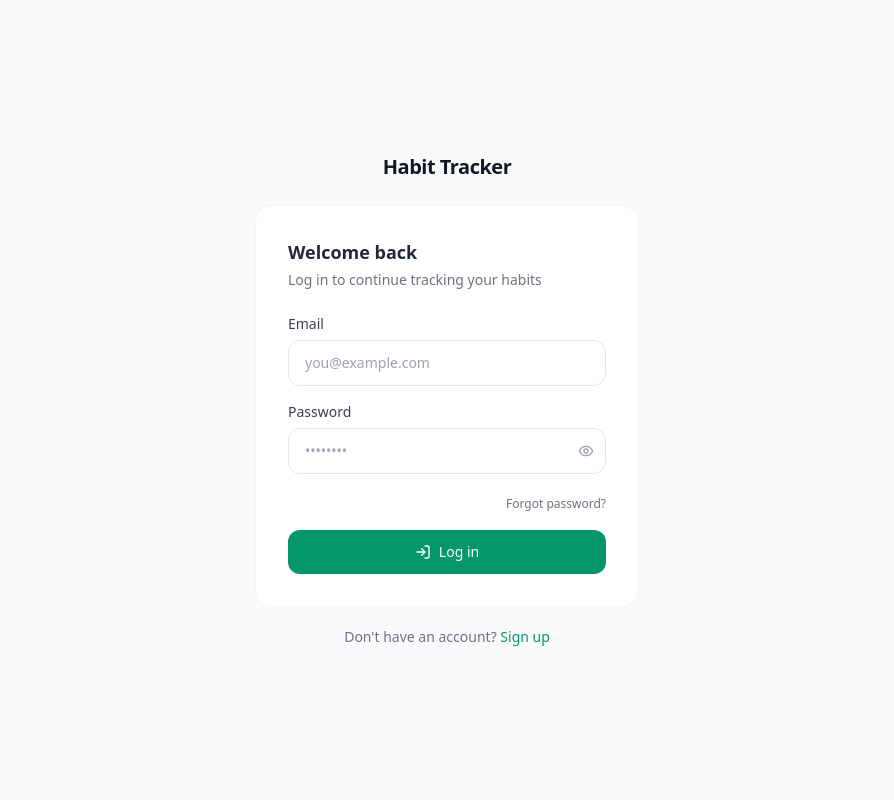
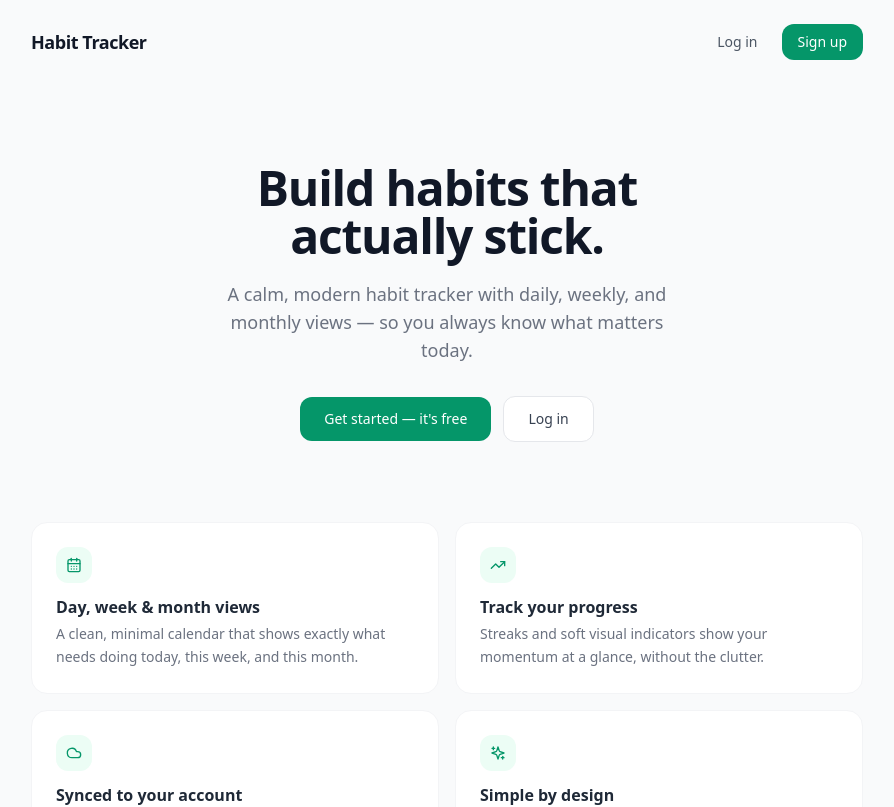
Before and after one commit to shahinabdi/habit-tracker, a React (Vite) app: page / in a window 1280 px wide. Before the commit this address led to /login. Shown: the top 807 px of the page, without its empty margins (193-1087 px from the left). Built offline with nearby package versions, Linux system fonts and the light colour scheme; no server answers.

Commit message:
feat: implement Landing page and enhance user profile management with display name updates

```diff
--- a/src/App.tsx
+++ b/src/App.tsx
@@ -8,6 +8,7 @@ import { ForgotPassword } from './pages/ForgotPassword';
 import { ResetPassword } from './pages/ResetPassword';
 import { Home } from './pages/Home';
 import { Profile } from './pages/Profile';
+import { Landing } from './pages/Landing';
 
 function App() {
   return (
@@ -23,8 +24,8 @@ function App() {
             <Route path="/home" element={<ProtectedRoute><Home /></ProtectedRoute>} />
             <Route path="/profile" element={<ProtectedRoute><Profile /></ProtectedRoute>} />
 
-            <Route path="/" element={<Navigate to="/home" replace />} />
-            <Route path="*" element={<Navigate to="/home" replace />} />
+            <Route path="/" element={<PublicOnlyRoute><Landing /></PublicOnlyRoute>} />
+            <Route path="*" element={<Navigate to="/" replace />} />
           </Routes>
         </BrowserRouter>
       </ToastProvider>
--- a/src/components/WelcomeBanner.tsx
+++ b/src/components/WelcomeBanner.tsx
@@ -1,10 +1,11 @@
 import React from 'react';
 import { useAuth } from '../contexts/AuthContext';
 import { getDailyPhrase, getGreeting } from '../utils/motivation';
+import { getDisplayName } from '../utils/user';
 
 export const WelcomeBanner: React.FC = () => {
   const { user } = useAuth();
-  const displayName = user?.email?.split('@')[0] ?? 'there';
+  const displayName = getDisplayName(user);
 
   return (
     <div className="bg-emerald-50 rounded-2xl p-5 sm:p-6 mb-6 text-center">
--- a/src/contexts/AuthContext.tsx
+++ b/src/contexts/AuthContext.tsx
@@ -11,6 +11,7 @@ interface AuthContextValue {
   signOut: () => Promise<void>;
   sendPasswordReset: (email: string) => Promise<{ error: string | null }>;
   updatePassword: (password: string) => Promise<{ error: string | null }>;
+  updateProfile: (fullName: string) => Promise<{ error: string | null }>;
 }
 
 const AuthContext = createContext<AuthContextValue | undefined>(undefined);
@@ -63,6 +64,11 @@ export const AuthProvider: React.FC<{ children: React.ReactNode }> = ({ children
     return { error: error?.message ?? null };
   };
 
+  const updateProfile = async (fullName: string) => {
+    const { error } = await supabase.auth.updateUser({ data: { full_name: fullName } });
+    return { error: error?.message ?? null };
+  };
+
   return (
     <AuthContext.Provider
       value={{
@@ -74,6 +80,7 @@ export const AuthProvider: React.FC<{ children: React.ReactNode }> = ({ children
         signOut,
         sendPasswordReset,
         updatePassword,
+        updateProfile,
       }}
     >
       {children}
--- /dev/null
+++ b/src/pages/Landing.tsx
@@ -0,0 +1,97 @@
+import React from 'react';
+import { Link } from 'react-router-dom';
+import { CalendarDays, TrendingUp, Cloud, Sparkles } from 'lucide-react';
+import { Footer } from '../components/Footer';
+
+const features = [
+  {
+    icon: CalendarDays,
+    title: 'Day, week & month views',
+    description: 'A clean, minimal calendar that shows exactly what needs doing today, this week, and this month.',
+  },
+  {
+    icon: TrendingUp,
+    title: 'Track your progress',
+    description: 'Streaks and soft visual indicators show your momentum at a glance, without the clutter.',
+  },
+  {
+    icon: Cloud,
+    title: 'Synced to your account',
+    description: 'Your habits are saved to your account, so your progress follows you across devices.',
+  },
+  {
+    icon: Sparkles,
+    title: 'Simple by design',
+    description: 'No noisy dashboards or gimmicks. Just a calm, modern way to build habits that stick.',
+  },
+];
+
+export const Landing: React.FC = () => {
+  return (
+    <div className="min-h-screen bg-gray-50 flex flex-col">
+      <div className="max-w-4xl mx-auto w-full px-4 sm:px-6 lg:px-8">
+        {/* Nav */}
+        <nav className="flex items-center justify-between py-6">
+          <span className="text-lg font-bold text-gray-900 tracking-tight">Habit Tracker</span>
+          <div className="flex items-center gap-2">
+            <Link
+              to="/login"
+              className="px-4 py-2 text-sm font-medium text-gray-600 hover:text-gray-900 transition-colors"
+            >
+              Log in
+            </Link>
+            <Link
+              to="/register"
+              className="px-4 py-2 bg-emerald-600 text-white rounded-xl hover:bg-emerald-700 transition-colors text-sm font-medium"
+            >
+              Sign up
+            </Link>
+          </div>
+        </nav>
+
+        {/* Hero */}
+        <div className="text-center py-14 sm:py-20">
+          <h1 className="text-3xl sm:text-5xl font-bold text-gray-900 tracking-tight leading-tight">
+            Build habits that
+            <br />
+            actually stick.
+          </h1>
+          <p className="text-gray-500 text-base sm:text-lg mt-5 max-w-md mx-auto">
+            A calm, modern habit tracker with daily, weekly, and monthly views — so you always know what matters today.
+          </p>
+          <div className="flex flex-col sm:flex-row items-center justify-center gap-3 mt-8">
+            <Link
+              to="/register"
+              className="w-full sm:w-auto px-6 py-3 bg-emerald-600 text-white rounded-xl hover:bg-emerald-700 transition-colors font-medium text-sm"
+            >
+              Get started — it's free
+            </Link>
+            <Link
+              to="/login"
+              className="w-full sm:w-auto px-6 py-3 bg-white border border-gray-200 text-gray-700 rounded-xl hover:bg-gray-100 transition-colors font-medium text-sm"
+            >
+              Log in
+            </Link>
+          </div>
+        </div>
+
+        {/* Features */}
+        <div className="grid grid-cols-1 sm:grid-cols-2 gap-4 pb-16 sm:pb-24">
+          {features.map(({ icon: Icon, title, description }) => (
+            <div key={title} className="bg-white rounded-2xl border border-gray-100 p-5 sm:p-6">
+              <div className="w-9 h-9 bg-emerald-50 rounded-xl flex items-center justify-center mb-3">
+                <Icon className="w-4 h-4 text-emerald-600" />
+              </div>
+              <h3 className="font-semibold text-gray-800 mb-1">{title}</h3>
+              <p className="text-sm text-gray-500 leading-relaxed">{description}</p>
+            </div>
+          ))}
+        </div>
+      </div>
+
+      <div className="mt-auto">
+        <Footer />
+      </div>
+    </div>
+  );
+};
--- a/src/pages/Profile.tsx
+++ b/src/pages/Profile.tsx
@@ -1,18 +1,46 @@
-import React from 'react';
+import React, { useState } from 'react';
 import { Link, useNavigate } from 'react-router-dom';
-import { ArrowLeft, LogOut, Mail, Calendar, BadgeCheck, Target, CheckCircle2, Flame } from 'lucide-react';
+import { ArrowLeft, LogOut, Mail, Calendar, BadgeCheck, Target, CheckCircle2, Flame, Pencil, Check, X } from 'lucide-react';
 import { useAuth } from '../contexts/AuthContext';
 import { useHabits } from '../hooks/useHabits';
+import { useToast } from '../contexts/ToastContext';
 import { getBestCurrentStreak } from '../utils/habitStats';
+import { getDisplayName } from '../utils/user';
 
 export const Profile: React.FC = () => {
-  const { user, signOut } = useAuth();
+  const { user, signOut, updateProfile } = useAuth();
   const { habitData, loading } = useHabits();
+  const { showToast } = useToast();
   const navigate = useNavigate();
+
+  const [editingName, setEditingName] = useState(false);
+  const [nameInput, setNameInput] = useState('');
+  const [savingName, setSavingName] = useState(false);
 
   const handleLogout = async () => {
     await signOut();
     navigate('/login', { replace: true });
+  };
+
+  const startEditingName = () => {
+    setNameInput(getDisplayName(user));
+    setEditingName(true);
+  };
+
+  const handleSaveName = async () => {
+    const trimmed = nameInput.trim();
+    if (!trimmed) return;
+
+    setSavingName(true);
+    const { error } = await updateProfile(trimmed);
+    setSavingName(false);
+
+    if (error) {
+      showToast('error', 'Failed to update your name. Please try again.');
+      return;
+    }
+    showToast('success', 'Name updated.');
+    setEditingName(false);
   };
 
   const memberSince = user?.created_at
@@ -43,13 +71,46 @@ export const Profile: React.FC = () => {
         <div className="bg-white rounded-2xl border border-gray-100 p-6 sm:p-8">
           <div className="w-16 h-16 bg-emerald-50 rounded-full flex items-center justify-center mx-auto mb-4">
             <span className="text-2xl font-semibold text-emerald-600">
-              {user?.email?.[0]?.toUpperCase() ?? '?'}
+              {getDisplayName(user)[0]?.toUpperCase() ?? '?'}
             </span>
           </div>
 
-          <h2 className="text-lg font-semibold text-gray-800 text-center">
-            {user?.email?.split('@')[0]}
-          </h2>
+          {editingName ? (
+            <div className="flex items-center justify-center gap-2 mb-1">
+              <input
+                autoFocus
+                value={nameInput}
+                onChange={e => setNameInput(e.target.value)}
+                onKeyDown={e => e.key === 'Enter' && handleSaveName()}
+                maxLength={50}
+                className="text-center text-lg font-semibold text-gray-800 border border-gray-200 rounded-lg px-2 py-1 w-40 focus:ring-2 focus:ring-emerald-500/40 focus:border-emerald-400 transition-colors"
+              />
+              <button
+                onClick={handleSaveName}
+                disabled={savingName}
+                className="p-1.5 rounded-lg text-emerald-600 hover:bg-emerald-50 transition-colors disabled:opacity-50"
+                aria-label="Save name"
+              >
+                <Check className="w-4 h-4" />
+              </button>
+              <button
+                onClick={() => setEditingName(false)}
+                className="p-1.5 rounded-lg text-gray-400 hover:bg-gray-100 transition-colors"
+                aria-label="Cancel"
+              >
+                <X className="w-4 h-4" />
+              </button>
+            </div>
+          ) : (
+            <button
+              onClick={startEditingName}
+              className="group flex items-center justify-center gap-1.5 mx-auto mb-1"
+            >
+              <h2 className="text-lg font-semibold text-gray-800">{getDisplayName(user)}</h2>
+              <Pencil className="w-3.5 h-3.5 text-gray-300 group-hover:text-gray-500 transition-colors" />
+            </button>
+          )}
+
           {user?.email_confirmed_at && (
             <p className="flex items-center justify-center gap-1 text-xs text-emerald-600 mt-1 mb-6">
               <BadgeCheck className="w-3.5 h-3.5" />
--- /dev/null
+++ b/src/utils/user.ts
@@ -0,0 +1,7 @@
+import type { User } from '@supabase/supabase-js';
+
+export const getDisplayName = (user: User | null): string => {
+  const fullName = user?.user_metadata?.full_name;
+  if (typeof fullName === 'string' && fullName.trim()) return fullName.trim();
+  return user?.email?.split('@')[0] ?? 'there';
+};
```
